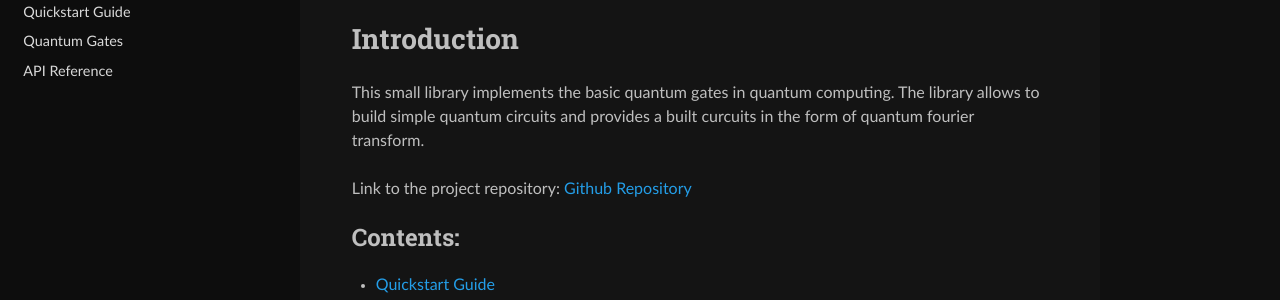
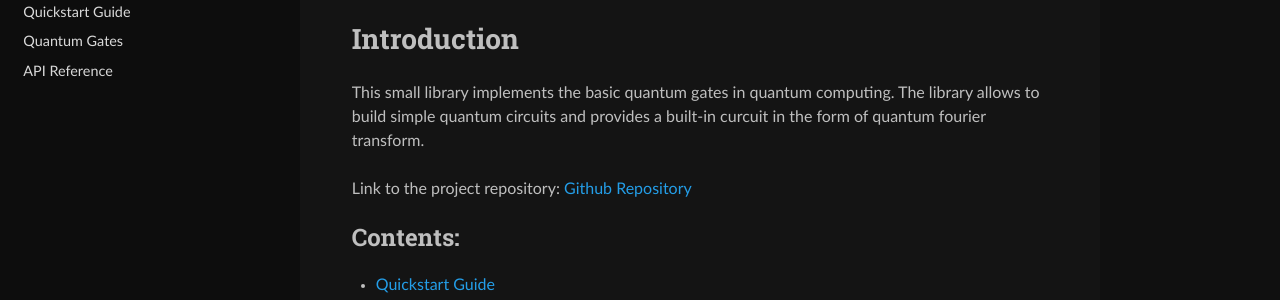
Before and after one commit to Dan7nm/Simple-Quantum-Circuits-Library, a Sphinx documentation site: the page built from docs/source/index.rst, in a window 1280 px wide and 1094 px high. Shown: the part 140-440 px from the top of the window. Built offline with Sphinx 7.4.7 and the Read the Docs theme 3.1.0, drawn with Linux system fonts in a browser that asks for light colours.

Commit message:
Fixed typo

```diff
--- a/docs/source/index.rst
+++ b/docs/source/index.rst
@@ -9,7 +9,7 @@ Simple Quantum Circuits Library
 Introduction
 ============
 
-This small library implements the basic quantum gates in quantum computing. The library allows to build simple quantum circuits and provides a built curcuits in the form of quantum fourier transform.
+This small library implements the basic quantum gates in quantum computing. The library allows to build simple quantum circuits and provides a built-in curcuit in the form of quantum fourier transform.
 
 Link to the project repository:
 `Github Repository <https://github.com/Dan7nm/Simple-Quantum-Circuits-Library>`_
```
